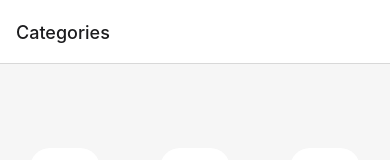
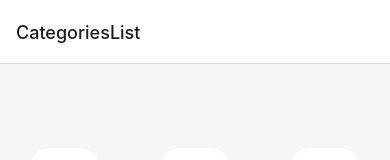
Before and after one commit to gharivand/marketplace, a React Native app: screen /Categories in a window 390 px wide. Shown: the top 160 px of the page. Built offline with nearby package versions, Linux system fonts and the light colour scheme.

Commit message:
fix issue navigator

```diff
--- a/src/navigators/Application.tsx
+++ b/src/navigators/Application.tsx
@@ -17,7 +17,7 @@ const ApplicationNavigator = () => {
   return (
     <SafeAreaView style={simpleStyle.safeArea}>
       <NavigationContainer>
-        <Tab.Navigator>
+        <Tab.Navigator screenOptions={{headerShown: false}}>
           <Tab.Screen name="Categories" component={ProductsStackScreen} />
           <Tab.Screen name="Orders" component={OrdersStackScreen} />
         </Tab.Navigator>
--- a/src/navigators/Orders.tsx
+++ b/src/navigators/Orders.tsx
@@ -8,7 +8,7 @@ const OrdersStack = createNativeStackNavigator();
 
 const OrdersStackScreen = () => {
   return (
-    <OrdersStack.Navigator screenOptions={{headerShown: false}}>
+    <OrdersStack.Navigator>
       <OrdersStack.Screen name="OrdersList" component={OrdersList} />
     </OrdersStack.Navigator>
   );
--- a/src/navigators/Products.tsx
+++ b/src/navigators/Products.tsx
@@ -7,7 +7,7 @@ const ProductsStack = createNativeStackNavigator();
 
 const ProductsStackScreen = () => {
   return (
-    <ProductsStack.Navigator screenOptions={{headerShown: false}}>
+    <ProductsStack.Navigator>
       <ProductsStack.Screen name="CategoriesList" component={Categories} />
       <ProductsStack.Screen name="ProductsList" component={ProductsList} />
       <ProductsStack.Screen name="Map" component={Map} />
```
Also changed, not shown: 1 other file (tests, documents, lock files or other folders).
